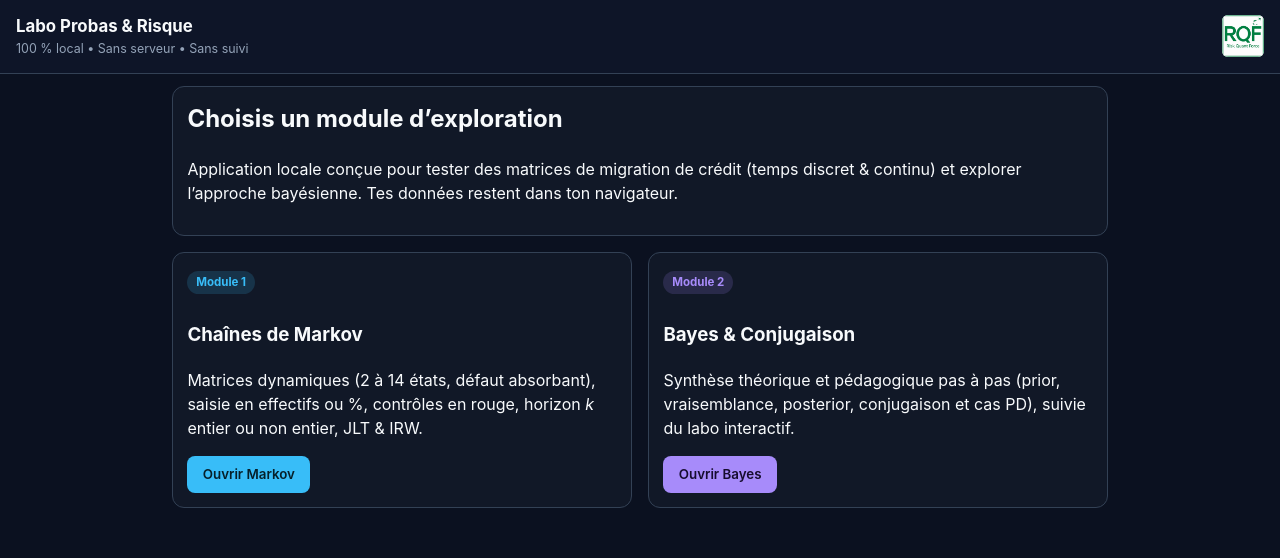
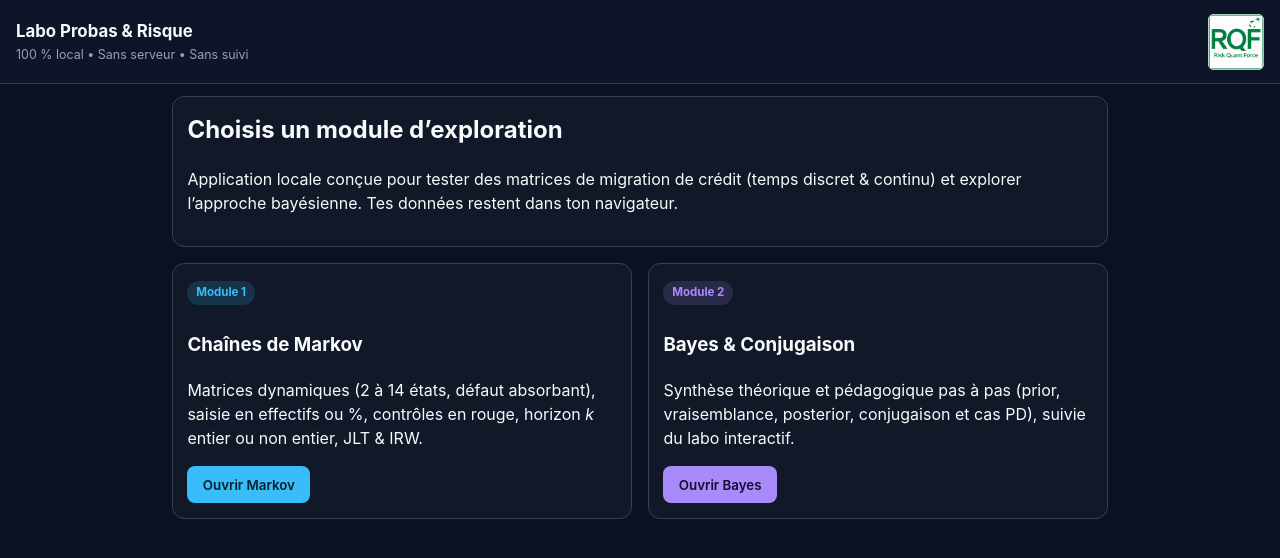
Before and after one commit to tempother/Labo-probas-pwa, a plain HTML site: page index.html in a window 1280 px wide. Drawn offline with Linux system fonts and the light colour scheme.

Commit message:
Update style.css

```diff
--- a/style.css
+++ b/style.css
@@ -437,8 +437,8 @@ table.mk-table input.cell-error {
 }
 
 .topbar-logo {
-  width: 42px;
-  height: 42px;
+  width: 56px;
+  height: 56px;
   object-fit: contain;
   border-radius: 6px;
   background: #ffffff;
```
